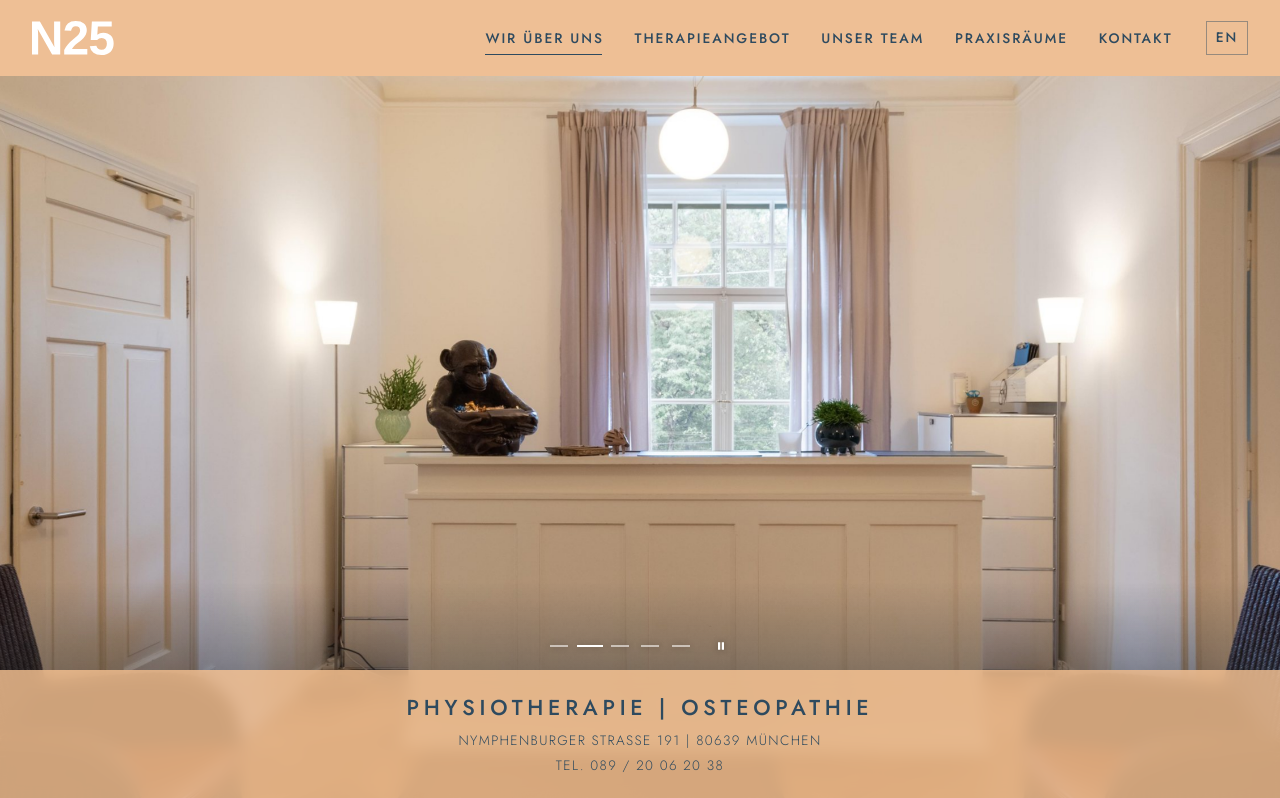
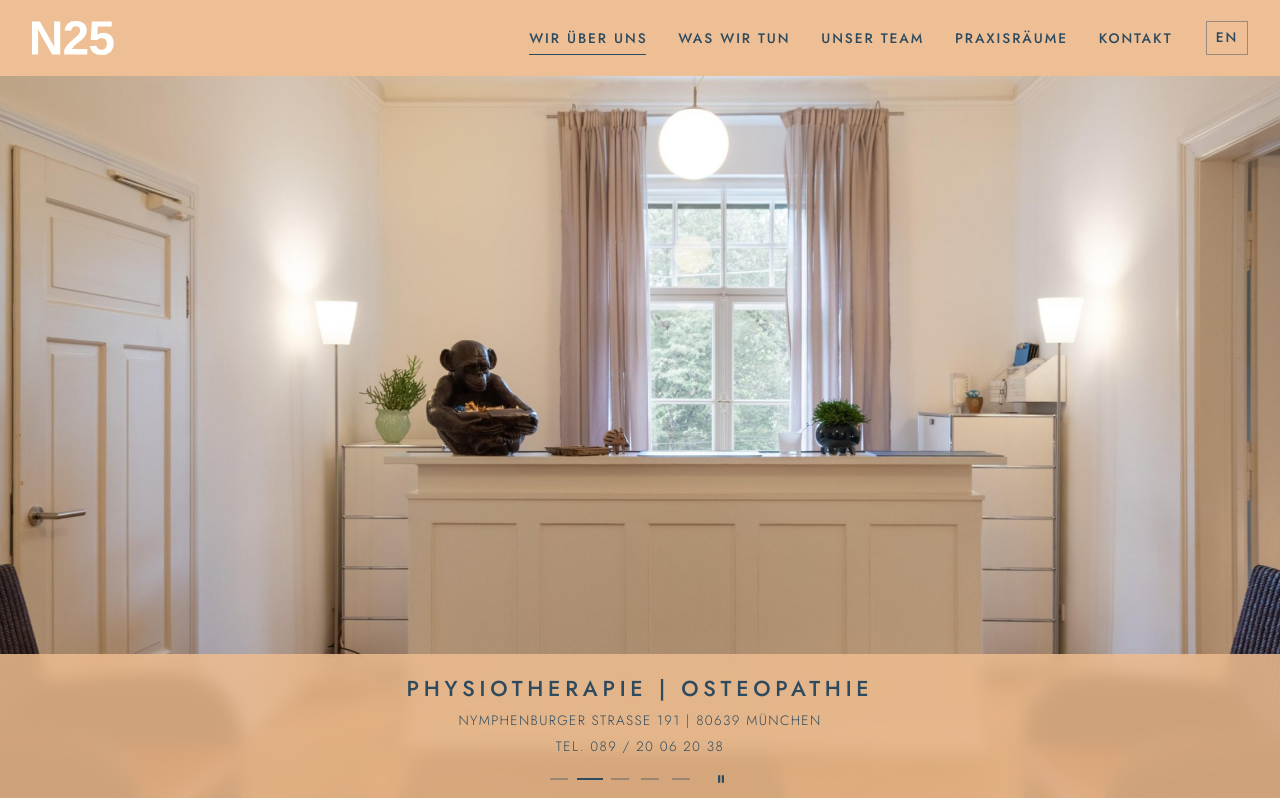
Before and after one commit to k-it-ai/therapie-n25, an Astro site: page / in a window 1280 px wide. Shown: the top 798 px of the page. Built offline with nearby package versions, Linux system fonts and the light colour scheme; Astro itself is replaced by a stand-in of ours.

Commit message:
Rename back to 'Was wir tun', drop Lymphdrainagen, slide markers back in band
- Section and menu: 'Was wir tun' / 'What we do' (anchor #was-wir-tun)
- Physiotherapy list without Lymphdrainagen
- Hero: slide markers back in the band as a compact row
- Footer on phones: 'Webdesign by' + kossov.it mark
- Impressum: kossov.it logo instead of a text link

Co-Authored-By: Claude Opus 5.5 <noreply@anthropic.com>
Claude-Session: https://claude.ai/code/session_01MYPoyRmS9PYib9mpTzqDoq

```diff
--- a/src/components/Hero.astro
+++ b/src/components/Hero.astro
@@ -105,7 +105,7 @@ const firstTall = slides.findIndex((s) => s.set === 'tall');
   .hero-info {
     position: absolute;
     left: 0; right: 0; bottom: 0;
-    padding: 1.6rem var(--gutter) 1.3rem;
+    padding: 1.4rem var(--gutter) 0.9rem;
     text-align: center;
     color: var(--ink);
     background: color-mix(in srgb, var(--apricot-300) 86%, transparent);
@@ -126,23 +126,13 @@ const firstTall = slides.findIndex((s) => s.set === 'tall');
   .hero-info a { text-decoration: none; }
   .hero-info a:hover { text-decoration: underline; text-underline-offset: 3px; }
 
-  /* Slide markers sit on the photo, just above the band */
-  .hero-info::before {
-    content: '';
-    position: absolute;
-    left: 0; right: 0; bottom: 100%;
-    height: 5.5rem;
-    background: linear-gradient(to top, rgba(32, 44, 54, 0.32), rgba(32, 44, 54, 0));
-    pointer-events: none;
-  }
+  /* Slide markers: a compact row at the bottom of the band */
   .controls {
-    position: absolute;
-    left: 0; right: 0; bottom: 100%;
     display: flex;
     align-items: center;
     justify-content: center;
     gap: 0.75rem;
-    padding-bottom: 0.6rem;
+    margin: 0.3rem 0 -0.45rem;
   }
   .dots { display: flex; gap: 0.15rem; }
   .dot {
@@ -157,19 +147,17 @@ const firstTall = slides.findIndex((s) => s.set === 'tall');
   .dot::before {
     content: '';
     width: 18px; height: 2px;
-    background: rgba(255, 255, 255, 0.55);
-    box-shadow: 0 0 6px rgba(0, 0, 0, 0.25);
+    background: color-mix(in srgb, var(--ink) 35%, transparent);
     transition: background-color 0.4s var(--ease), width 0.4s var(--ease);
   }
-  .dot[aria-current='true']::before { background: #fff; width: 26px; }
+  .dot[aria-current='true']::before { background: var(--ink); width: 26px; }
   .pause {
     width: 28px; height: 28px;
     display: grid; place-items: center;
     border: 0; background: none; padding: 0;
-    color: #fff; cursor: pointer;
+    color: var(--ink); cursor: pointer;
   }
-  .pause svg { width: 12px; height: 12px; filter: drop-shadow(0 0 3px rgba(0, 0, 0, 0.35)); }
-  .dot:focus-visible, .pause:focus-visible { outline-color: #fff; }
+  .pause svg { width: 12px; height: 12px; }
   .pause .i-play { display: none; }
   .pause.is-paused .i-play { display: block; }
   .pause.is-paused .i-pause { display: none; }
@@ -193,8 +181,8 @@ const firstTall = slides.findIndex((s) => s.set === 'tall');
       backdrop-filter: none;
       background: var(--apricot-300);
       font-size: 0.78rem;
-      padding-bottom: 1.3rem;
-      padding-bottom: calc(1.3rem + 100lvh - 100svh);
+      padding-bottom: 0.9rem;
+      padding-bottom: calc(0.9rem + 100lvh - 100svh);
     }
   }
 </style>
--- a/src/components/Services.astro
+++ b/src/components/Services.astro
@@ -10,9 +10,9 @@ const { lang } = Astro.props;
 const t = content[lang];
 const s = t.services;
 ---
-<section class="section services" id="therapieangebot" aria-labelledby="therapieangebot-title">
+<section class="section services" id="was-wir-tun" aria-labelledby="was-wir-tun-title">
   <div class="wrap">
-    <SectionHead id="therapieangebot" title={s.heading} tagline={s.tagline} />
+    <SectionHead id="was-wir-tun" title={s.heading} tagline={s.tagline} />
 
     <ul class="core reveal">
       {s.core.map((c) => <li>{c}</li>)}
--- a/src/i18n/content.ts
+++ b/src/i18n/content.ts
@@ -27,7 +27,7 @@ export const content = {
     },
     nav: [
       { id: 'ueber-uns', label: 'Wir über uns' },
-      { id: 'therapieangebot', label: 'Therapieangebot' },
+      { id: 'was-wir-tun', label: 'Was wir tun' },
       { id: 'team', label: 'Unser Team' },
       { id: 'praxisraeume', label: 'Praxisräume' },
       { id: 'anfahrt', label: 'Kontakt' },
@@ -190,7 +190,7 @@ export const content = {
       ],
     },
     services: {
-      heading: 'Therapieangebot',
+      heading: 'Was wir tun',
       tagline: 'Die Kernqualifikationen des Praxisteams',
       core: [
         'Physiotherapie im traumatologisch-orthopädischen Bereich',
@@ -213,7 +213,6 @@ export const content = {
             'Krankengymnastik',
             'Manuelle Therapie',
             'Spezielle Massagetechniken',
-            'Lymphdrainagen',
             'Kälte- und Naturfangotherapie',
             'Elektrotherapie',
             'Krankengymnastik am Gerät',
@@ -326,7 +325,7 @@ export const content = {
       privacyHref: '/datenschutz/',
       imprintHref: '/impressum/',
       copyright: 'Copyright',
-      webdesign: 'Webdesign',
+      webdesign: 'Webdesign by',
     },
   },
 
@@ -339,7 +338,7 @@ export const content = {
     },
     nav: [
       { id: 'ueber-uns', label: 'About us' },
-      { id: 'therapieangebot', label: 'Treatments' },
+      { id: 'was-wir-tun', label: 'What we do' },
       { id: 'team', label: 'Our team' },
       { id: 'praxisraeume', label: 'Our rooms' },
       { id: 'anfahrt', label: 'Contact' },
@@ -502,7 +501,7 @@ export const content = {
       ],
     },
     services: {
-      heading: 'Treatments',
+      heading: 'What we do',
       tagline: 'Our team’s core qualifications',
       core: [
         'Physiotherapy for trauma and orthopaedics',
@@ -525,7 +524,6 @@ export const content = {
             'Physiotherapy exercises (Krankengymnastik)',
             'Manual therapy',
             'Special massage techniques',
-            'Lymphatic drainage',
             'Cold and natural fango therapy',
             'Electrotherapy',
             'Exercise therapy on equipment',
@@ -636,7 +634,7 @@ export const content = {
       privacyHref: '/datenschutz/',
       imprintHref: '/impressum/',
       copyright: 'Copyright',
-      webdesign: 'Web design',
+      webdesign: 'Web design by',
     },
   },
 } as const;
--- a/src/scripts/main.ts
+++ b/src/scripts/main.ts
@@ -237,7 +237,7 @@ if (dialog) {
   });
 }
 
-/* ---------- Therapieangebot on phones: tap a row to open photo + text ---------- */
+/* ---------- Was wir tun on phones: tap a row to open photo + text ---------- */
 document.querySelectorAll<HTMLButtonElement>('[data-acc-btn]').forEach((btn) => {
   const panel = document.getElementById(btn.getAttribute('aria-controls')!);
   btn.addEventListener('click', () => {
```
Also changed, not shown: src/pages/impressum/index.astro (+18 -1 lines).
